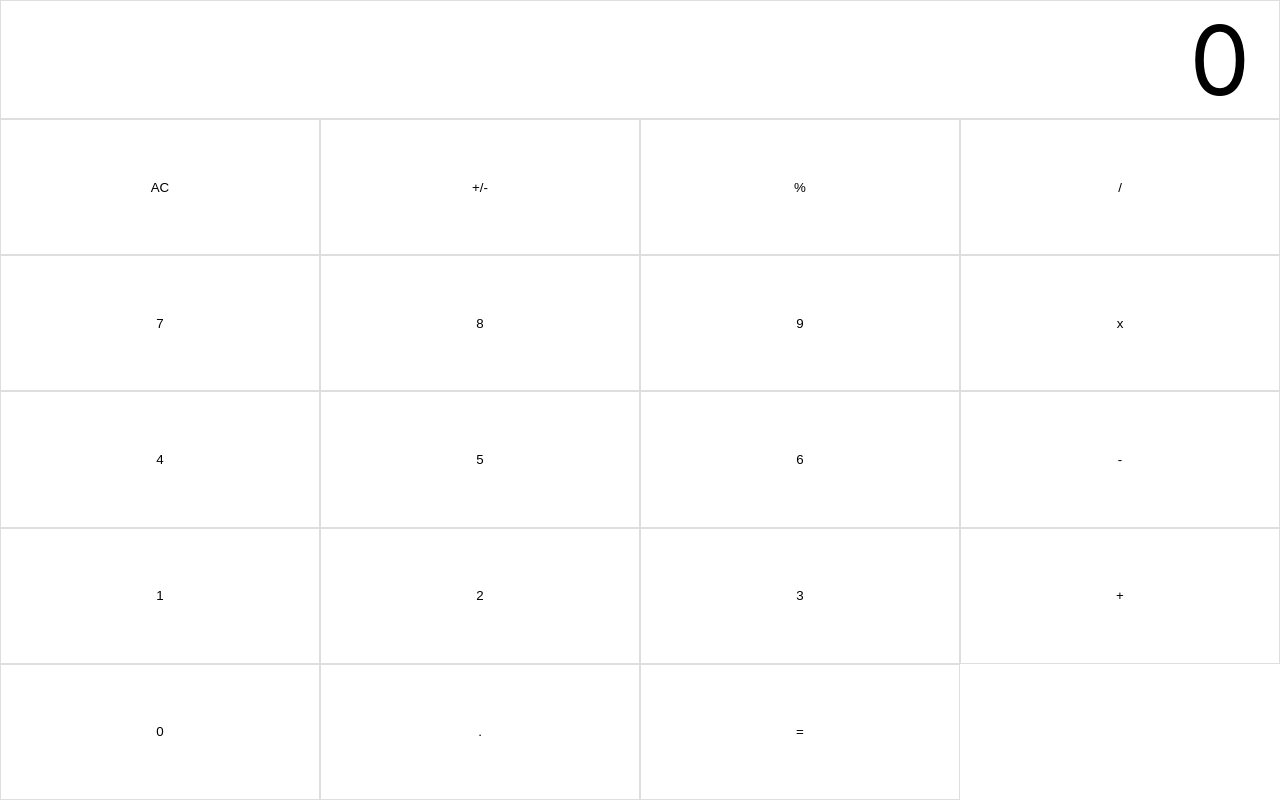
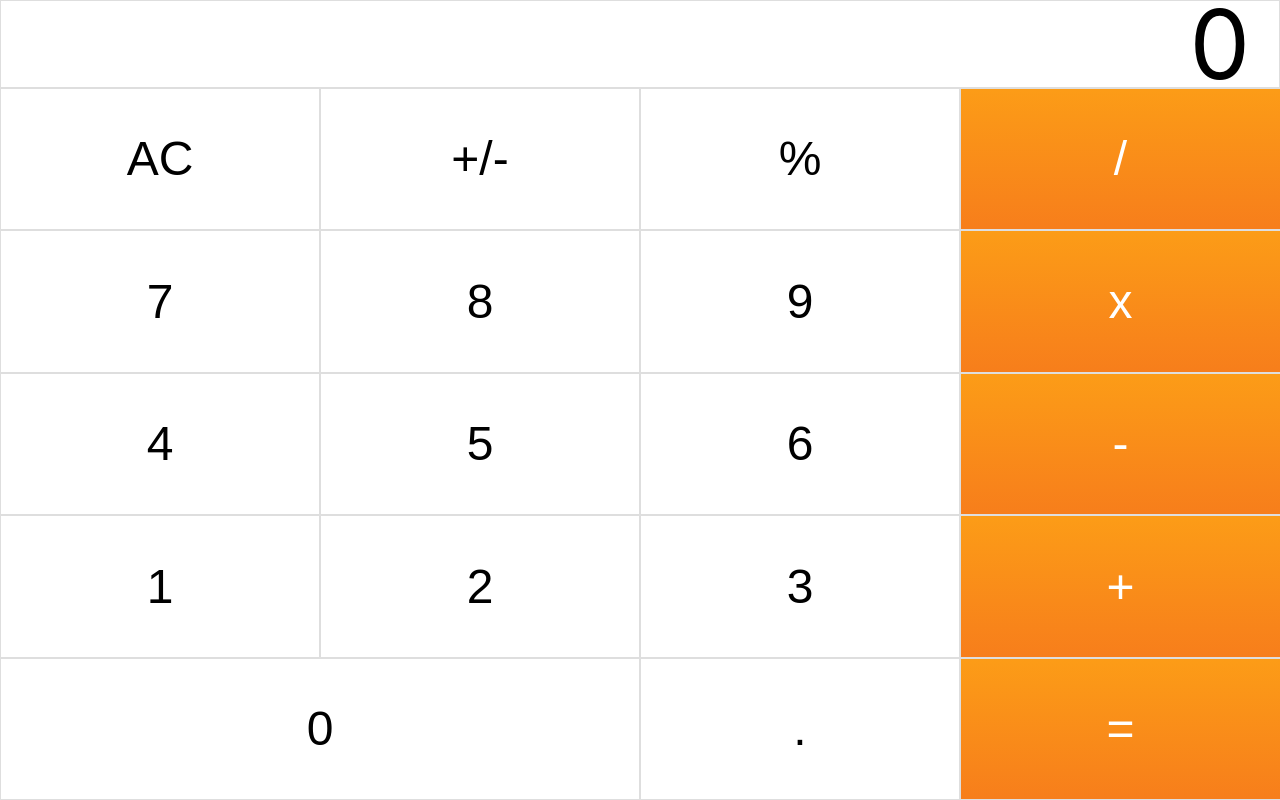
Before and after one commit to bjarne81/calculator, a React (Create React App) app: page / in a window 1280 px wide. Built offline with nearby package versions, Linux system fonts and the light colour scheme.

Commit message:
working calculator

```diff
--- a/package.json
+++ b/package.json
@@ -6,7 +6,7 @@
     "react": "^16.7.0-alpha.2",
     "react-dom": "^16.7.0-alpha.2",
     "react-scripts": "2.1.1",
-    "styled-components": "^4.1.1"
+    "styled-components": "^4.1.2"
   },
   "scripts": {
     "start": "react-scripts start",
--- a/src/components/App.js
+++ b/src/components/App.js
@@ -1,45 +1,212 @@
-import React, { useState } from 'react'
+import React, { useState, useEffect } from 'react'
+import styled from 'styled-components'
 import Display from './Display'
-import CalculatorKeys from './CalculatorKeys'
-import CalculatorKey from './CalculatorKey'
+const Wrapper = styled.div`
+  display: grid;
+  grid-template-columns: 1fr 1fr 1fr 1fr;
+  height: 100vh;
+
+  button {
+    background: none;
+    border: 1px solid #dedede;
+    outline: none;
+    cursor: pointer;
+    padding: 0;
+    font-size: 3em;
+  }
+
+  .operation {
+    background: linear-gradient(
+      to bottom,
+      rgba(252, 156, 23, 1) 0%,
+      rgba(247, 126, 27, 1) 100%
+    );
+    color: white;
+    border-right: 0;
+  }
+  .key-0 {
+    grid-column: span 2;
+  }
+`
+
+const CalculatorOperations = {
+  '/': (prevValue, nextValue) => prevValue / nextValue,
+  '*': (prevValue, nextValue) => prevValue * nextValue,
+  '+': (prevValue, nextValue) => prevValue + nextValue,
+  '-': (prevValue, nextValue) => prevValue - nextValue,
+  '=': (prevValue, nextValue) => nextValue,
+}
 
 function App() {
   const [displayValue, setDisplayValue] = useState(String(0))
-  const handleClick = value => {
-    if (value === 'clear') {
-      return setDisplayValue(String(0))
+  const [value, setValue] = useState(null)
+  const [operator, setOperator] = useState(null)
+  const [waitingForOperand, setWaitingForOperand] = useState(false)
+
+  function clearDisplay() {
+    setDisplayValue(String(0))
+  }
+
+  function clearAll() {
+    setValue(null)
+    setDisplayValue('0')
+    setOperator(null)
+    setWaitingForOperand(false)
+  }
+
+  function inputDigit(digit) {
+    if (waitingForOperand) {
+      setDisplayValue(String(digit))
+      setWaitingForOperand(false)
+    } else {
+      setDisplayValue(
+        displayValue === '0' ? String(digit) : displayValue + digit,
+      )
     }
-    setDisplayValue(displayValue + value)
   }
+
+  function inputDot() {
+    if (!/\./.test(displayValue)) {
+      setDisplayValue(displayValue + '.')
+      setWaitingForOperand(false)
+    }
+  }
+
+  function performOperation(nextOperator) {
+    const inputValue = parseFloat(displayValue)
+
+    if (value == null) {
+      setValue(inputValue)
+    } else if (operator) {
+      const currentValue = value || 0
+      const newValue = CalculatorOperations[operator](currentValue, inputValue)
+      setValue(newValue)
+      setDisplayValue(String(newValue))
+    }
+    setWaitingForOperand(true)
+    setOperator(nextOperator)
+  }
+
+  function clearLastChar() {
+    setDisplayValue(displayValue.substring(0, displayValue.length - 1) || '0')
+  }
+
+  function toggleSign() {
+    const newValue = parseFloat(displayValue) * -1
+    setDisplayValue(String(newValue))
+  }
+
+  function inputPercent() {
+    const currentValue = parseFloat(displayValue)
+
+    if (currentValue === 0) return
+
+    const fixedDigits = displayValue.replace(/^-?\d*\.?/, '')
+    const newValue = parseFloat(displayValue) / 100
+    setDisplayValue(String(newValue.toFixed(fixedDigits.length + 2)))
+  }
+
+  useEffect(() => {
+    function handleKeyDown(event) {
+      let { key } = event
+
+      if (key === 'Enter') key = '='
+
+      if (/\d/.test(key)) {
+        event.preventDefault()
+        inputDigit(parseInt(key, 10))
+      } else if (key in CalculatorOperations) {
+        event.preventDefault()
+        performOperation(key)
+      } else if (key === '.') {
+        event.preventDefault()
+        inputDot()
+      } else if (key === '%') {
+        event.preventDefault()
+        inputPercent()
+      } else if (key === 'Backspace') {
+        event.preventDefault()
+        clearLastChar()
+      } else if (key === 'Clear') {
+        event.preventDefault()
+
+        if (displayValue !== '0') {
+          clearDisplay()
+        } else {
+          clearAll()
+        }
+      }
+    }
+    document.addEventListener('keydown', handleKeyDown)
+
+    return () => {
+      document.removeEventListener('keydown', handleKeyDown)
+    }
+  })
+
   return (
-    <div className="App">
-      <CalculatorKeys>
-        <Display value={displayValue} colSpan="4" />
-        <CalculatorKey onPress={() => handleClick('clear')}>AC</CalculatorKey>
-        <CalculatorKey onPress={() => handleClick('+/-')}>+/-</CalculatorKey>
-        <CalculatorKey onPress={() => handleClick('%')}>%</CalculatorKey>
-        <CalculatorKey onPress={() => handleClick('/')}>/</CalculatorKey>
+    <Wrapper>
+      <Display value={displayValue} colSpan="4" />
+      <button
+        onClick={() => (displayValue !== '0' ? clearDisplay() : clearAll())}
+      >
+        {displayValue !== '0' ? 'C' : 'AC'}
+      </button>
+      <button onClick={() => toggleSign()}>+/-</button>
+      <button onClick={() => inputPercent()}>%</button>
+      <button
+        className="operation divide"
+        onClick={() => performOperation('/')}
+      >
+        /
+      </button>
 
-        <CalculatorKey onPress={() => handleClick(7)}>7</CalculatorKey>
-        <CalculatorKey onPress={() => handleClick(8)}>8</CalculatorKey>
-        <CalculatorKey onPress={() => handleClick(9)}>9</CalculatorKey>
-        <CalculatorKey onPress={() => handleClick('*')}>x</CalculatorKey>
+      <button onClick={() => inputDigit(7)}>7</button>
+      <button onClick={() => inputDigit(8)}>8</button>
+      <button onClick={() => inputDigit(9)}>9</button>
+      <button
+        className="operation multiply"
+        onClick={() => performOperation('*')}
+      >
+        x
+      </button>
 
-        <CalculatorKey onPress={() => handleClick(4)}>4</CalculatorKey>
-        <CalculatorKey onPress={() => handleClick(5)}>5</CalculatorKey>
-        <CalculatorKey onPress={() => handleClick(6)}>6</CalculatorKey>
-        <CalculatorKey onPress={() => handleClick('-')}>-</CalculatorKey>
+      <button onClick={() => inputDigit(4)}>4</button>
+      <button onClick={() => inputDigit(5)}>5</button>
+      <button onClick={() => inputDigit(6)}>6</button>
+      <button
+        className="operation subtract"
+        onClick={() => performOperation('-')}
+      >
+        -
+      </button>
 
-        <CalculatorKey onPress={() => handleClick(1)}>1</CalculatorKey>
-        <CalculatorKey onPress={() => handleClick(2)}>2</CalculatorKey>
-        <CalculatorKey onPress={() => handleClick(3)}>3</CalculatorKey>
-        <CalculatorKey onPress={() => handleClick('+')}>+</CalculatorKey>
+      <button className="digit key-1" onClick={() => inputDigit(1)}>
+        1
+      </button>
+      <button className="digit key-2" onClick={() => inputDigit(2)}>
+        2
+      </button>
+      <button className="digit key-3" onClick={() => inputDigit(3)}>
+        3
+      </button>
+      <button className="operation add" onClick={() => performOperation('+')}>
+        +
+      </button>
 
-        <CalculatorKey onPress={() => handleClick(0)}>0</CalculatorKey>
-        <CalculatorKey onPress={() => handleClick('.')}>.</CalculatorKey>
-        <CalculatorKey onPress={() => handleClick('=')}>=</CalculatorKey>
-      </CalculatorKeys>
-    </div>
+      <button className="digit key-0" onClick={() => inputDigit(0)}>
+        0
+      </button>
+      <button className="digit key-dot" onClick={() => inputDot('.')}>
+        .
+      </button>
+      <button
+        className="operation equals"
+        onClick={() => performOperation('=')}
+      >
+        =
+      </button>
+    </Wrapper>
   )
 }
 
--- a/src/components/CalculatorKey.js
+++ /dev/null
@@ -1,30 +0,0 @@
-import React from 'react'
-import styled from 'styled-components'
-
-const Key = styled.div`
-  display: flex;
-  justify-content: center;
-  align-items: center;
-  border: 1px solid #dedede;
-  grid-row: ${props => 'span ' + props.rowSpan};
-  grid-column: ${props => 'span ' + props.colSpan};
-
-  button {
-    width: 100%;
-    height: 100%;
-    background: none;
-    border: none;
-    outline: none;
-    cursor: pointer;
-  }
-`
-
-function CalculatorKey({ onPress, className, ...props }) {
-  return (
-    <Key onClick={onPress}>
-      <button {...props} />
-    </Key>
-  )
-}
-
-export default CalculatorKey
--- a/src/components/CalculatorKeys.js
+++ /dev/null
@@ -1,14 +0,0 @@
-import React from 'react'
-import styled from 'styled-components'
-
-const Wrapper = styled.div`
-  display: grid;
-  grid-template-columns: 1fr 1fr 1fr 1fr;
-  height: 100%;
-`
-
-function CalculatorKeys({ children }) {
-  return <Wrapper> {children} </Wrapper>
-}
-
-export default CalculatorKeys
```
